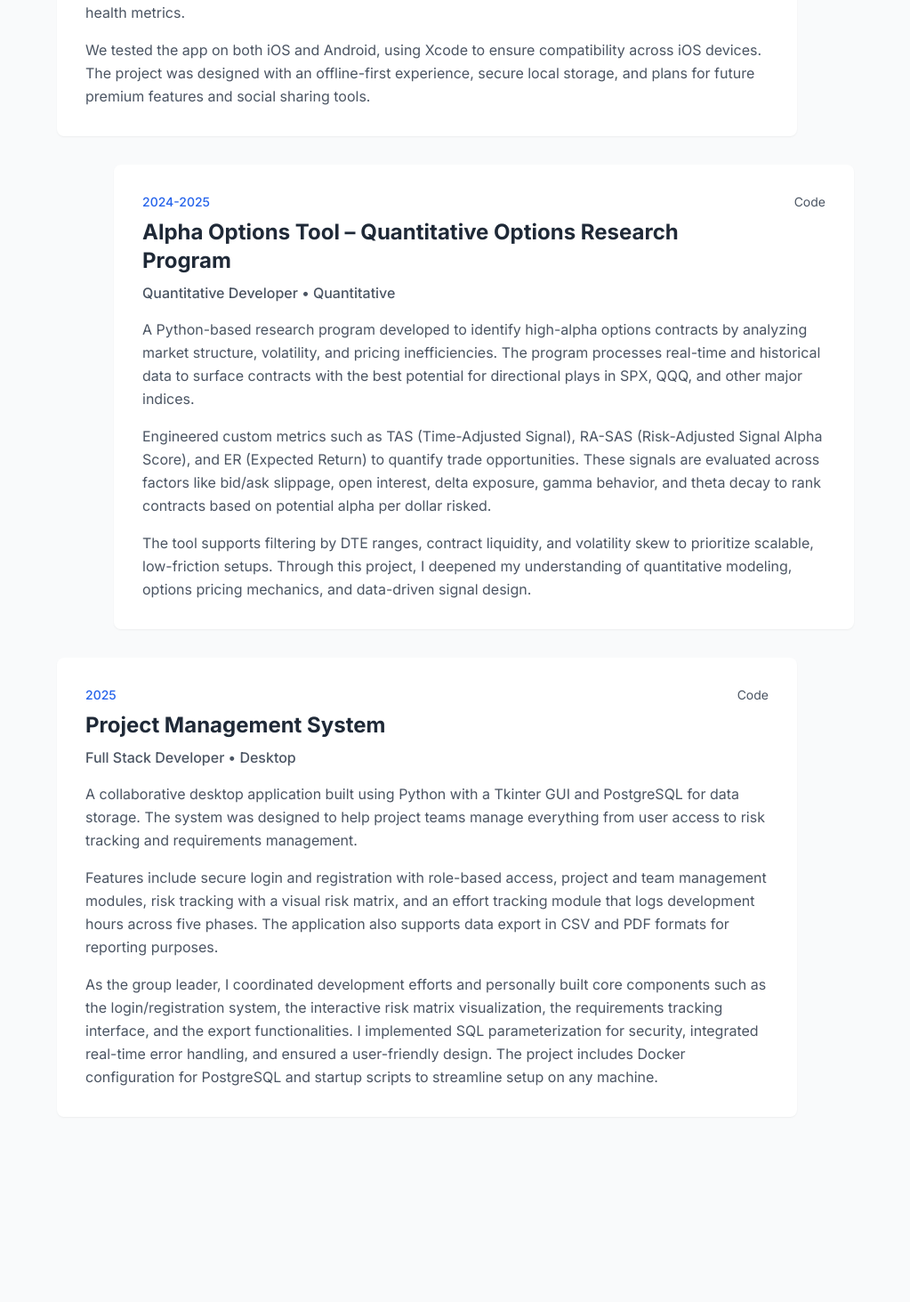
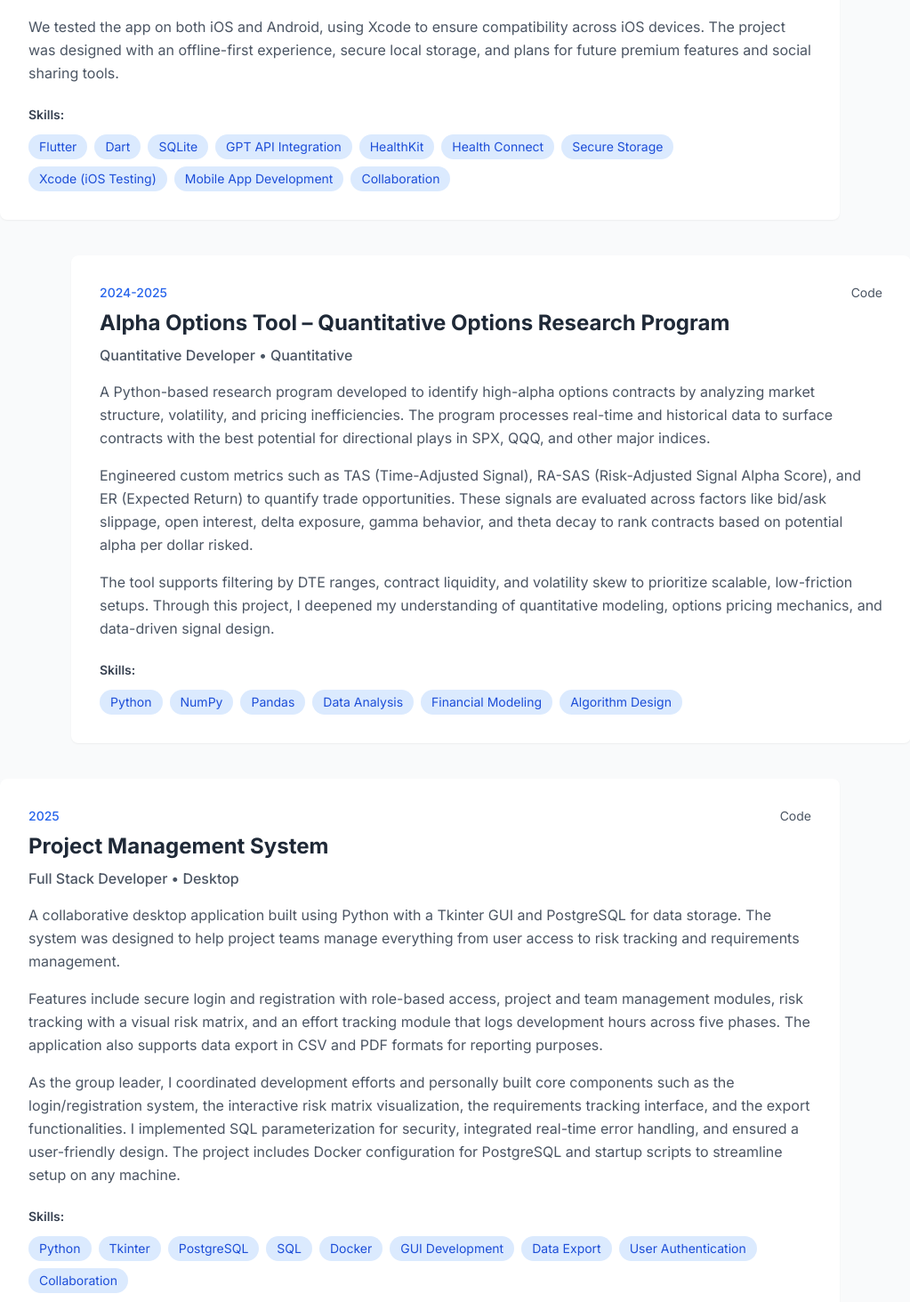
Before and after one commit to AlexHusseini/PortfolioWebsite, a Next.js app: page / in a window 1280 px wide. Shown: the part 1427-2890 px from the top of the page at 89% size, without its empty margins (128-1151 px from the left). Built offline with nearby package versions, Linux system fonts and the light colour scheme; some icons are missing.

Commit message:
changes lots

```diff
--- a/app/components/Projects.jsx
+++ b/app/components/Projects.jsx
@@ -12,6 +12,7 @@ const projects = [
     period: '2025 (In Progress)',
     role: 'Mobile Developer',
     description: 'A cross-platform mobile app developed in collaboration with a partner to help users track workouts, bodyweight, sleep, and overall fitness goals. Built using Flutter, the app stores all data locally through SQLite and provides features like structured workout logging (sets, reps, RIR), a dynamic calendar, and a stats screen to visualize muscle group volume trends.\n\nA standout feature is the AI assistant, powered by a backend hosted on Vercel using serverless functions connected to OpenAI\'s GPT-3.5 Turbo, with a fallback to Hugging Face. The chatbot generates personalized workout plans, offers nutrition feedback, and tracks user progress. The app also integrates with Apple HealthKit and Android Health Connect to automatically sync fitness and health metrics.\n\nWe tested the app on both iOS and Android, using Xcode to ensure compatibility across iOS devices. The project was designed with an offline-first experience, secure local storage, and plans for future premium features and social sharing tools.',
+    skills: ['Flutter', 'Dart', 'SQLite', 'GPT API Integration', 'HealthKit', 'Health Connect', 'Secure Storage', 'Xcode (iOS Testing)', 'Mobile App Development', 'Collaboration'],
     category: 'mobile',
     githubUrl: 'https://github.com/AlexHusseini/liteweight',
     liveUrl: null,
@@ -22,8 +23,9 @@ const projects = [
     period: '2024-2025',
     role: 'Quantitative Developer',
     description: 'A Python-based research program developed to identify high-alpha options contracts by analyzing market structure, volatility, and pricing inefficiencies. The program processes real-time and historical data to surface contracts with the best potential for directional plays in SPX, QQQ, and other major indices.\n\nEngineered custom metrics such as TAS (Time-Adjusted Signal), RA-SAS (Risk-Adjusted Signal Alpha Score), and ER (Expected Return) to quantify trade opportunities. These signals are evaluated across factors like bid/ask slippage, open interest, delta exposure, gamma behavior, and theta decay to rank contracts based on potential alpha per dollar risked.\n\nThe tool supports filtering by DTE ranges, contract liquidity, and volatility skew to prioritize scalable, low-friction setups. Through this project, I deepened my understanding of quantitative modeling, options pricing mechanics, and data-driven signal design.',
+    skills: ['Python', 'NumPy', 'Pandas', 'Data Analysis', 'Financial Modeling', 'Algorithm Design'],
     category: 'quantitative',
-    githubUrl: 'https://github.com/AlexHusseini/alpha-options-tool',
+    githubUrl: 'https://github.com/AlexHusseini/options-alpha-toolkit',
     liveUrl: null,
   },
   {
@@ -32,26 +34,28 @@ const projects = [
     period: '2025',
     role: 'Full Stack Developer',
     description: 'A collaborative desktop application built using Python with a Tkinter GUI and PostgreSQL for data storage. The system was designed to help project teams manage everything from user access to risk tracking and requirements management.\n\nFeatures include secure login and registration with role-based access, project and team management modules, risk tracking with a visual risk matrix, and an effort tracking module that logs development hours across five phases. The application also supports data export in CSV and PDF formats for reporting purposes.\n\nAs the group leader, I coordinated development efforts and personally built core components such as the login/registration system, the interactive risk matrix visualization, the requirements tracking interface, and the export functionalities. I implemented SQL parameterization for security, integrated real-time error handling, and ensured a user-friendly design. The project includes Docker configuration for PostgreSQL and startup scripts to streamline setup on any machine.',
+    skills: ['Python', 'Tkinter', 'PostgreSQL', 'SQL', 'Docker', 'GUI Development', 'Data Export', 'User Authentication', 'Collaboration'],
     category: 'desktop',
-    githubUrl: 'https://github.com/AlexHusseini/project-management-system',
+    githubUrl: 'https://github.com/AlexHusseini/SWEmanagement',
     liveUrl: null,
   },
 ];
 
 export default function Projects() {
   const { ref, inView } = useInView({
-    threshold: 0.1,
+    threshold: 0.01,
     triggerOnce: true,
+    rootMargin: '-100px 0px'
   });
 
   const itemVariants = {
-    hidden: { opacity: 0, y: 20 },
+    hidden: { opacity: 1, y: 0 },
     visible: (i) => ({
       opacity: 1,
       y: 0,
       transition: {
-        duration: 0.5,
-        delay: i * 0.2
+        duration: 0,
+        delay: 0
       },
     }),
   };
@@ -66,7 +70,7 @@ export default function Projects() {
           <div className="w-24 h-2 bg-blue-600 dark:bg-blue-400 rounded-full mx-auto"></div>
         </div>
 
-        <div className="max-w-4xl mx-auto">
+        <div className="max-w-5xl mx-auto">
           {projects.map((project, index) => (
             <motion.div
               key={project.id}
@@ -81,8 +85,8 @@ export default function Projects() {
                 boxShadow: "0 4px 8px rgba(0, 0, 0, 0.06)",
                 transition: { duration: 0.2, ease: "easeOut" }
               }}
-              className={`bg-white dark:bg-gray-800 rounded-lg shadow-sm p-6 md:p-8 relative mb-8 last:mb-0 cursor-pointer ${
-                index % 2 === 0 ? 'md:ml-0 md:mr-16' : 'md:ml-16 md:mr-0'
+              className={`bg-white dark:bg-gray-800 rounded-lg shadow-sm p-8 relative mb-10 last:mb-0 cursor-pointer ${
+                index % 2 === 0 ? 'md:ml-0 md:mr-20' : 'md:ml-20 md:mr-0'
               }`}
               style={{
                 transformOrigin: index % 2 === 0 ? 'left center' : 'right center',
@@ -128,6 +132,20 @@ export default function Projects() {
                   {paragraph}
                 </p>
               ))}
+
+              <div className="mt-6">
+                <h4 className="text-sm font-semibold text-gray-700 dark:text-gray-300 mb-3">Skills:</h4>
+                <div className="flex flex-wrap gap-2">
+                  {project.skills.map((skill, index) => (
+                    <span
+                      key={index}
+                      className="px-3 py-1 text-sm bg-blue-100 dark:bg-blue-900/30 text-blue-700 dark:text-blue-300 rounded-full"
+                    >
+                      {skill}
+                    </span>
+                  ))}
+                </div>
+              </div>
             </motion.div>
           ))}
         </div>
--- a/app/components/Skills.jsx
+++ b/app/components/Skills.jsx
@@ -16,7 +16,11 @@ const skills = {
     'Responsive Design',
     'UI/UX',
     'Material UI',
-    'Bootstrap'
+    'Bootstrap',
+    'Flutter',
+    'Dart',
+    'Tkinter',
+    'GUI Development'
   ],
   backend: [
     'Python',
@@ -27,10 +31,13 @@ const skills = {
     'MongoDB',
     'RESTful APIs',
     'Firebase',
-    'GraphQL',
     'SQL Databases',
     'Authentication & Authorization',
-    'API Development'
+    'API Development',
+    'SQLite',
+    'PostgreSQL',
+    'GPT API Integration',
+    'User Authentication'
   ],
   tools: [
     'Git / GitHub',
@@ -41,10 +48,9 @@ const skills = {
     'AWS',
     'Agile/Scrum',
     'Figma',
-    'Performance Optimization',
     'Cross-browser Compatibility',
     'Accessibility',
-    'SEO'
+    'Xcode (iOS Testing)'
   ],
 };
 
@@ -86,7 +92,7 @@ export default function Skills() {
       <div className="container mx-auto px-4">
         <div className="text-center mb-16">
           <h2 className="text-3xl md:text-4xl font-bold mb-6 bg-clip-text text-transparent bg-gradient-to-r from-blue-600 to-indigo-600 dark:from-blue-400 dark:to-indigo-400">
-            Skills & Expertise
+            Skills
           </h2>
           <div className="w-24 h-2 bg-blue-600 dark:bg-blue-400 rounded-full mx-auto"></div>
         </div>
```
Also changed, not shown: 3 other files (tests, documents, lock files or other folders).
